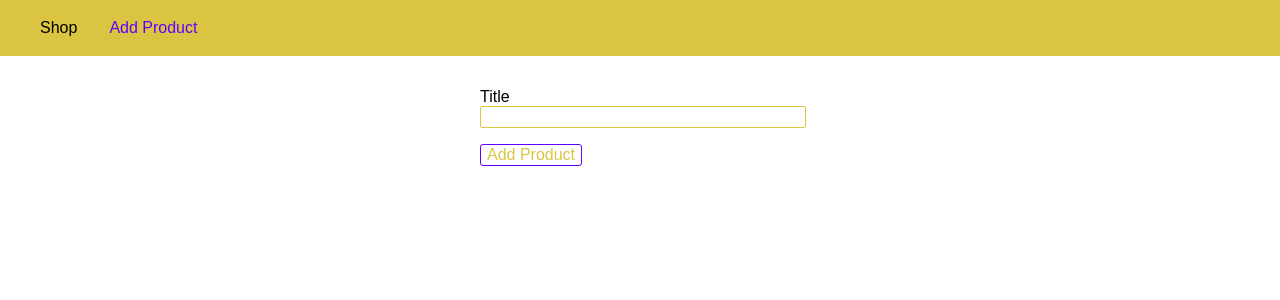
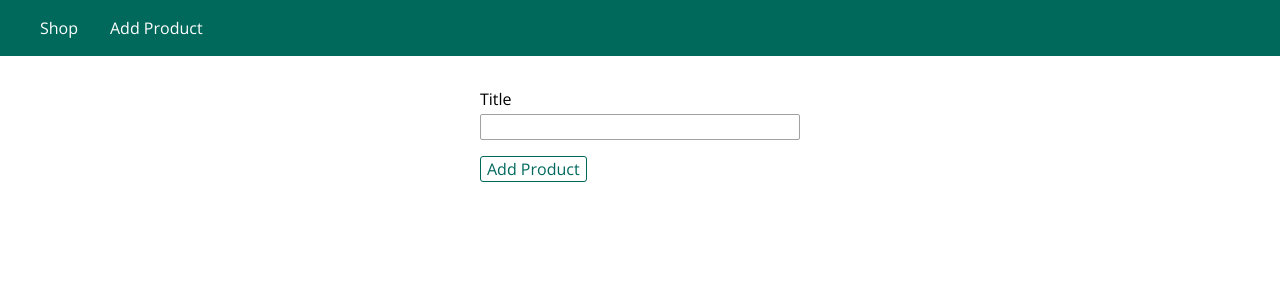
Before and after one commit to JulianCabreraS/ShopNodeJS, a Node server app: template views/add-product.html in a window 1280 px wide; the page is wider, and only the part inside the window is pictured. Shown: the top 300 px of that part. Run offline with Node 20, Linux system fonts and the light colour scheme; the template is opened without the code that fills it, so the values that code supplies are empty; some libraries are stand-ins or nearby versions.

Commit message:
Implementation of Pug

```diff
--- a/app.js
+++ b/app.js
@@ -3,18 +3,21 @@ const path = require("path");
 const bodyParser = require('body-parser');
 const app = express();
 
-const adminRoutes = require('./routes/admin')
-const shopRoutes = require('./routes/shop')
+app.set('view engine', 'pug');
+app.set('views', 'views');
+
+const adminData = require('./routes/admin');
+const shopRoutes = require('./routes/shop');
 
 app.use(bodyParser.urlencoded({extended: true}));
-app.use(express.static(path.join(__dirname, 'public')))
+app.use(express.static(path.join(__dirname, 'public')));
 
-app.use('/admin',adminRoutes);
+app.use('/admin', adminData.routes);
 app.use(shopRoutes);
 
 app.use((req, res) => {
-    res.status(404).sendFile(path.join(__dirname, 'views','404.html'));
+    res.status(404).render('404', {pageTitle: 'Page Not Found'});
 
-})
+});
 
 app.listen(3000);
--- a/package.json
+++ b/package.json
@@ -15,6 +15,9 @@
   },
   "dependencies": {
     "body-parser": "^1.20.1",
-    "express": "^4.18.2"
+    "ejs": "^3.1.8",
+    "express": "^4.18.2",
+    "express-handlebars": "^6.0.6",
+    "pug": "^3.0.2"
   }
 }
--- /dev/null
+++ b/public/css/forms.css
@@ -0,0 +1,20 @@
+.form-control {
+    margin: 1rem 0;
+}
+
+.form-control label,
+.form-control input {
+    display: block;
+    width: 100%;
+    margin-bottom: 0.25rem;
+}
+
+.form-control input {
+    border: 1px solid #a1a1a1;
+    font: inherit;
+    border-radius: 2px;
+}
+
+.form-control input:focus {
+    outline-color: #00695c;
+}
--- a/public/css/main.css
+++ b/public/css/main.css
@@ -1,18 +1,31 @@
+@import url('https://fonts.googleapis.com/css?family=Open+Sans:400,700');
+
+* {
+  box-sizing: border-box;
+}
+
 body {
   padding: 0;
   margin: 0;
-    font-family: sans-serif;
+  font-family: 'Open Sans', sans-serif;
 }
 
 main {
   padding: 1rem;
+  margin: auto;
 }
 
 .main-header {
   width: 100%;
   height: 3.5rem;
-    background-color: #dbc441;
+  background-color: #00695c;
   padding: 0 1.5rem;
+}
+
+.main-header__nav {
+  height: 100%;
+  display: flex;
+  align-items: center;
 }
 
 .main-header__item-list {
@@ -25,60 +38,71 @@ main {
 .main-header__item {
   margin: 0 1rem;
   padding: 0;
-
 }
 
 .main-header__item a {
   text-decoration: none;
-    color: black;
-    margin: 0;
-    padding: 0;
+  color: white;
 }
 
 .main-header__item a:hover,
 .main-header__item a:active,
 .main-header__item a.active {
-    color: #6200ff;
+  color: #ffeb3b;
 }
 
-.main-header__nav {
-    height: 100%;
+.grid {
   display: flex;
-    align-items: center;
+  flex-wrap: wrap;
+  justify-content: space-around;
+  align-items: stretch;
 }
 
-.form-control{
-    margin: 1rem 0;
+.card {
+  box-shadow: 0 2px 8px rgba(0, 0, 0, 0.26);
 }
 
-.form-control label,
-.form-control input{
-    display: block;
+.card__header,
+.card__content {
+  padding: 1rem;
+}
+
+.card__header h1,
+.card__content h1,
+.card__content h2,
+.card__content p {
+  margin: 0;
+}
+
+.card__image {
   width: 100%;
 }
 
-.form-control input{
-    border: 1px solid #dbc441;
-    font: inherit;
-    border-radius: 2px;
+.card__image img {
+  width: 100%;
 }
 
-button{
+.card__actions {
+    padding: 1rem;
+    text-align: center;
+}
+
+.card__actions button,
+.card__actions a {
+    margin: 0 0.25rem;
+}
+
+.btn {
   font: inherit;
-    border: 1px solid #6200ff;
-    color: #dbc441;
+  border: 1px solid #00695c;
+  color: #00695c;
   background: white;
   border-radius: 3px;
   cursor: pointer;
 }
 
-button:hover,
-button:active{
-    background-color: #6200ff;
+.btn:hover,
+.btn:active {
+  background-color: #00695c;
   color: white;
 }
-.product-form{
-    width: 20rem;
-    max-width: 90%;
-    margin:auto;
-}
--- /dev/null
+++ b/public/css/product.css
@@ -0,0 +1,25 @@
+.product-form {
+    width: 20rem;
+    max-width: 90%;
+    margin: auto;
+}
+
+.product-item {
+    width: 20rem;
+    max-width: 95%;
+}
+
+.product__title {
+    font-size: 1.2rem;
+    text-align: center;
+}
+
+.product__price {
+    text-align: center;
+    color: #4d4d4d;
+    margin-bottom: 0.5rem;
+}
+
+.product__description {
+    text-align: center;
+}
--- a/routes.js
+++ b/routes.js
@@ -6,7 +6,7 @@ const requestHandler = (req, res)=> {
     const method = req.method;
 
     if (url === '/') {
-        res.write('<html>');
+        res.write('<html lang="en">');
         res.write('<head><title>My first page</title></head>');
         res.write('<body><form action="/message" method="post"><input type="text" name="message"><button type="submit">Send</button> </form></body>');
         res.write('</html>');
@@ -23,7 +23,7 @@ const requestHandler = (req, res)=> {
         return req.on('end', () => {
             const parsedBody = Buffer.concat(body).toString();
             const message = parsedBody.split('=')[1];
-            fs.writeFile('message.txt', message, (err) => {
+            fs.writeFile('message.txt', message, () => {
                 res.statusCode = 302;
                 res.setHeader('Location', '/');
                 return res.end();
--- a/views/add-product.html
+++ b/views/add-product.html
@@ -1,33 +1 @@
-<!DOCTYPE html>
-<html lang="en">
-
-<head>
-    <meta charset="UTF-8">
-    <meta name="viewport" content="width=device-width, initial-scale=1.0">
-    <meta http-equiv="X-UA-Compatible" content="ie=edge">
-    <title>Add Product</title>
-    <link rel="stylesheet" href="/css/main.css">
-</head>
-
-<body>
-<header class="main-header">
-    <nav class="main-header__nav">
-        <ul class="main-header__item-list">
-            <li class="main-header__item"><a href="/">Shop</a></li>
-            <li class="main-header__item"><a class="active" href="/admin/add-product">Add Product</a></li>
-        </ul>
-    </nav>
-</header>
-
-<main>
-    <form class="product-form" action="/add-product" method="POST">
-        <div class="form-control">
-            <label for="title">Title</label>
-            <input type="text" name="title" id="title">
-        </div>
-        <button type="submit">Add Product</button>
-    </form>
-</main>
-</body>
-
-</html>
+<!DOCTYPE html><html lang="en"><head><meta charset="UTF-8"/><meta name="viewport" content="width=device-width, initial-scale=1.0"/><meta http-equiv="X-UA-Compatible" content="ie=edge"/><title></title><link rel="stylesheet" href="/css/main.css"/><link rel="stylesheet" href="/css/forms.css"/><link rel="stylesheet" href="/css/product.css"/></head><body>  <header class="main-header"><nav class="main-header__nav"><ul class="main-header__item-list"><li class="main-header__item"><a href="/">Shop</a></li><li class="main-header__item"><a href="/admin/add-product">Add Product</a></li></ul></nav></header><main><form class="product-form" action="/admin/add-product" method="POST"><div class="form-control"><label for="title">Title</label><input type="text" name="title" id="title"/></div><button class="btn" type="submit">Add Product</button></form></main></body></html>
```
Also changed, not shown: routes/admin.js (+9 -6 lines), routes/shop.js (+5 -3 lines), views/shop.html (+18 -1 lines), 1 other file. Lines whose indentation alone changed are shown as unchanged.
